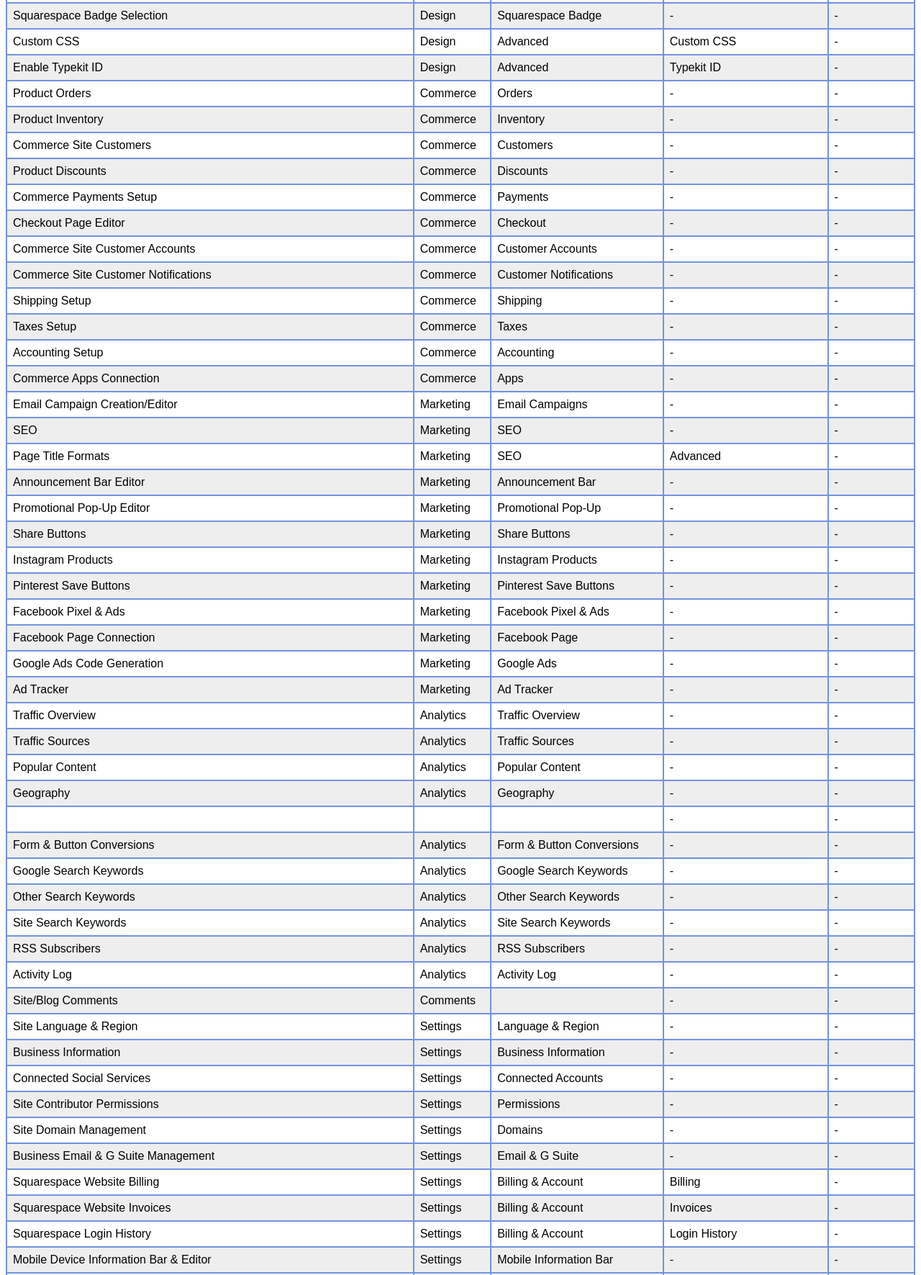
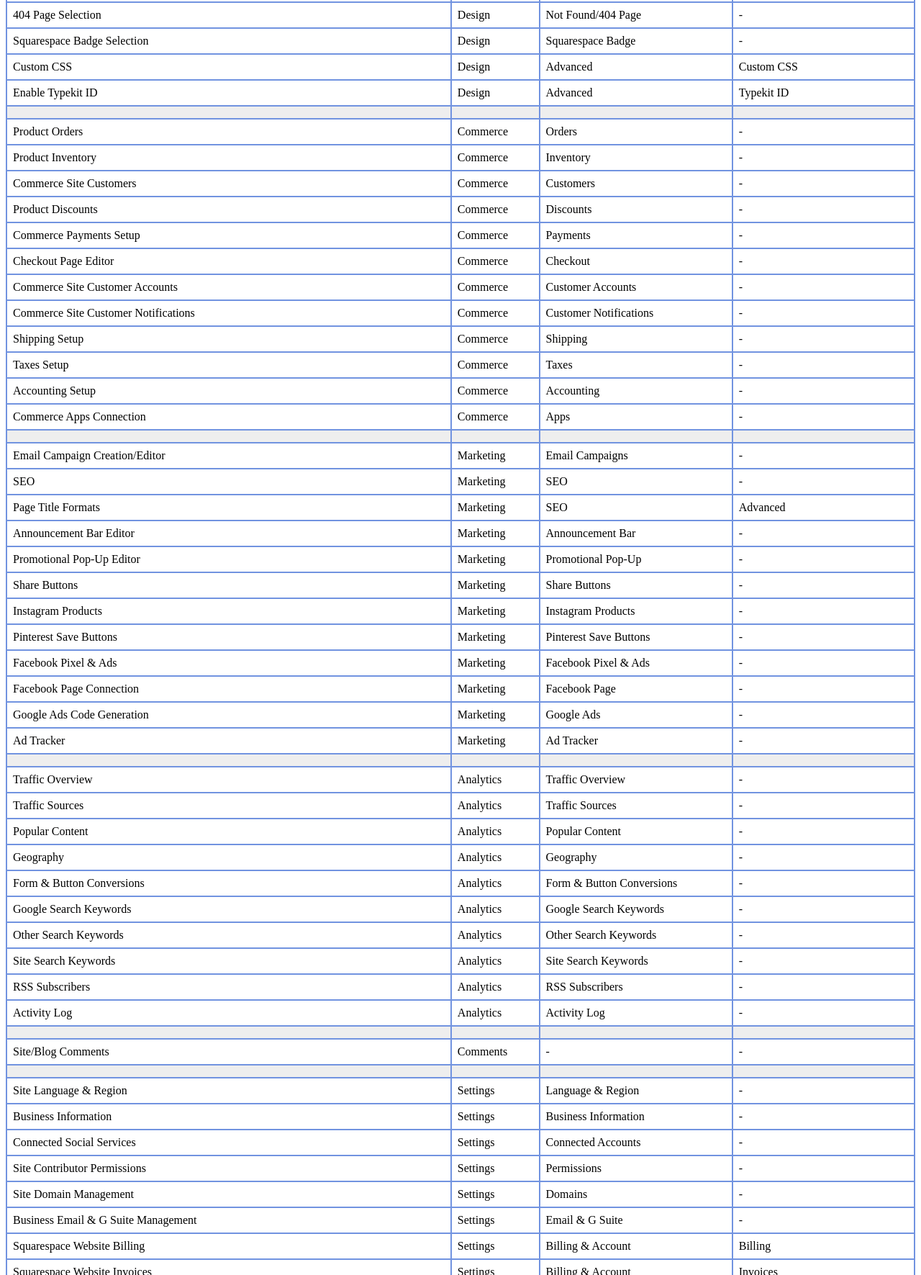
Before and after one commit to seananderson13/Filter-Table, a plain HTML site: page index.html in a window 1280 px wide. Shown: the part 444-2215 px from the top of the page at 72% size. Drawn offline with nearby package versions, Linux system fonts and the light colour scheme.

Commit message:
Update on all code
HTML finalized to working point, CSS tweaked to make the table more
legible, and the README file edited for readability.

```diff
--- a/index.html
+++ b/index.html
@@ -15,7 +15,7 @@
 
 <h2>Filter Table</h2>
 
-<p>Type something in the input field to search the table for first names, last names, or emails:</p>
+<p>Type something in the input field to search the table for what Squarespace Sidebar feature you're looking for or how to get there:</p>
 
 <input id="myInput" type="text" placeholder="Search...">
 
@@ -28,7 +28,6 @@
       <th>First Step</th>
       <th>Second Step</th>
       <th>Third Step</th>
-      <th>Fourth Step</th>
     </tr>
   </thead>
   <tbody id="myTable">
@@ -37,13 +36,17 @@
       <td>Pages</td>
       <td>-</td>
       <td>-</td>
-      <td>-</td>
+    </tr>
+    <tr class="blank">
+      <td></td>
+      <td></td>
+      <td></td>
+      <td></td>
     </tr>
     <tr>
       <td>Logo & Title</td>
       <td>Design</td>
       <td>Logo & Title</td>
-      <td>-</td>
       <td>-</td>
     </tr>
     <tr>
@@ -51,13 +54,11 @@
       <td>Design</td>
       <td>Template</td>
       <td>-</td>
-      <td>-</td>
     </tr>
     <tr>
       <td>Site Style Editor</td>
       <td>Design</td>
       <td>Site Styles</td>
-      <td>-</td>
       <td>-</td>
     </tr>
     <tr>
@@ -65,13 +66,11 @@
       <td>Design</td>
       <td>Lock Screen</td>
       <td>-</td>
-      <td>-</td>
     </tr>
     <tr>
       <td>Checkout Page Editor</td>
       <td>Design</td>
       <td>Checkout Page</td>
-      <td>-</td>
       <td>-</td>
     </tr>
     <tr>
@@ -79,13 +78,11 @@
       <td>Design</td>
       <td>Not Found/404 Page</td>
       <td>-</td>
-      <td>-</td>
     </tr>
     <tr>
       <td>Squarespace Badge Selection</td>
       <td>Design</td>
       <td>Squarespace Badge</td>
-      <td>-</td>
       <td>-</td>
     </tr>
     <tr>
@@ -93,20 +90,23 @@
       <td>Design</td>
       <td>Advanced</td>
       <td>Custom CSS</td>
-      <td>-</td>
     </tr>
     <tr>
       <td>Enable Typekit ID</td>
       <td>Design</td>
       <td>Advanced</td>
       <td>Typekit ID</td>
-      <td>-</td>
+    </tr>
+    <tr class="blank">
+      <td></td>
+      <td></td>
+      <td></td>
+      <td></td>
     </tr>
     <tr>
       <td>Product Orders</td>
       <td>Commerce</td>
       <td>Orders</td>
-      <td>-</td>
       <td>-</td>
     </tr>
     <tr>
@@ -114,13 +114,11 @@
       <td>Commerce</td>
       <td>Inventory</td>
       <td>-</td>
-      <td>-</td>
     </tr>
     <tr>
       <td>Commerce Site Customers</td>
       <td>Commerce</td>
       <td>Customers</td>
-      <td>-</td>
       <td>-</td>
     </tr>
     <tr>
@@ -128,13 +126,11 @@
       <td>Commerce</td>
       <td>Discounts</td>
       <td>-</td>
-      <td>-</td>
     </tr>
     <tr>
       <td>Commerce Payments Setup</td>
       <td>Commerce</td>
       <td>Payments</td>
-      <td>-</td>
       <td>-</td>
     </tr>
     <tr>
@@ -142,13 +138,11 @@
       <td>Commerce</td>
       <td>Checkout</td>
       <td>-</td>
-      <td>-</td>
     </tr>
     <tr>
       <td>Commerce Site Customer Accounts</td>
       <td>Commerce</td>
       <td>Customer Accounts</td>
-      <td>-</td>
       <td>-</td>
     </tr>
     <tr>
@@ -156,13 +150,11 @@
       <td>Commerce</td>
       <td>Customer Notifications</td>
       <td>-</td>
-      <td>-</td>
     </tr>
     <tr>
       <td>Shipping Setup</td>
       <td>Commerce</td>
       <td>Shipping</td>
-      <td>-</td>
       <td>-</td>
     </tr>
     <tr>
@@ -170,13 +162,11 @@
       <td>Commerce</td>
       <td>Taxes</td>
       <td>-</td>
-      <td>-</td>
     </tr>
     <tr>
       <td>Accounting Setup</td>
       <td>Commerce</td>
       <td>Accounting</td>
-      <td>-</td>
       <td>-</td>
     </tr>
     <tr>
@@ -184,13 +174,17 @@
       <td>Commerce</td>
       <td>Apps</td>
       <td>-</td>
-      <td>-</td>
+    </tr>
+    <tr class="blank">
+      <td></td>
+      <td></td>
+      <td></td>
+      <td></td>
     </tr>
     <tr>
       <td>Email Campaign Creation/Editor</td>
       <td>Marketing</td>
       <td>Email Campaigns</td>
-      <td>-</td>
       <td>-</td>
     </tr>
     <tr>
@@ -198,20 +192,17 @@
       <td>Marketing</td>
       <td>SEO</td>
       <td>-</td>
-      <td>-</td>
     </tr>
     <tr>
       <td>Page Title Formats</td>
       <td>Marketing</td>
       <td>SEO</td>
       <td>Advanced</td>
-      <td>-</td>
     </tr>
     <tr>
       <td>Announcement Bar Editor</td>
       <td>Marketing</td>
       <td>Announcement Bar</td>
-      <td>-</td>
       <td>-</td>
     </tr>
     <tr>
@@ -219,13 +210,11 @@
       <td>Marketing</td>
       <td>Promotional Pop-Up</td>
       <td>-</td>
-      <td>-</td>
     </tr>
     <tr>
       <td>Share Buttons</td>
       <td>Marketing</td>
       <td>Share Buttons</td>
-      <td>-</td>
       <td>-</td>
     </tr>
     <tr>
@@ -233,13 +222,11 @@
       <td>Marketing</td>
       <td>Instagram Products</td>
       <td>-</td>
-      <td>-</td>
     </tr>
     <tr>
       <td>Pinterest Save Buttons</td>
       <td>Marketing</td>
       <td>Pinterest Save Buttons</td>
-      <td>-</td>
       <td>-</td>
     </tr>
     <tr>
@@ -247,13 +234,11 @@
       <td>Marketing</td>
       <td>Facebook Pixel & Ads</td>
       <td>-</td>
-      <td>-</td>
     </tr>
     <tr>
       <td>Facebook Page Connection</td>
       <td>Marketing</td>
       <td>Facebook Page</td>
-      <td>-</td>
       <td>-</td>
     </tr>
     <tr>
@@ -261,20 +246,23 @@
       <td>Marketing</td>
       <td>Google Ads</td>
       <td>-</td>
-      <td>-</td>
     </tr>
     <tr>
       <td>Ad Tracker</td>
       <td>Marketing</td>
       <td>Ad Tracker</td>
       <td>-</td>
-      <td>-</td>
+    </tr>
+    <tr class="blank">
+      <td></td>
+      <td></td>
+      <td></td>
+      <td></td>
     </tr>
     <tr>
       <td>Traffic Overview</td>
       <td>Analytics</td>
       <td>Traffic Overview</td>
-      <td>-</td>
       <td>-</td>
     </tr>
     <tr>
@@ -282,13 +270,11 @@
       <td>Analytics</td>
       <td>Traffic Sources</td>
       <td>-</td>
-      <td>-</td>
     </tr>
     <tr>
       <td>Popular Content</td>
       <td>Analytics</td>
       <td>Popular Content</td>
-      <td>-</td>
       <td>-</td>
     </tr>
     <tr>
@@ -296,20 +282,11 @@
       <td>Analytics</td>
       <td>Geography</td>
       <td>-</td>
-      <td>-</td>
-    </tr>
-    <tr>
-      <td></td>
-      <td></td>
-      <td></td>
-      <td>-</td>
-      <td>-</td>
     </tr>
     <tr>
       <td>Form & Button Conversions</td>
       <td>Analytics</td>
       <td>Form & Button Conversions</td>
-      <td>-</td>
       <td>-</td>
     </tr>
     <tr>
@@ -317,13 +294,11 @@
       <td>Analytics</td>
       <td>Google Search Keywords</td>
       <td>-</td>
-      <td>-</td>
     </tr>
     <tr>
       <td>Other Search Keywords</td>
       <td>Analytics</td>
       <td>Other Search Keywords</td>
-      <td>-</td>
       <td>-</td>
     </tr>
     <tr>
@@ -331,13 +306,11 @@
       <td>Analytics</td>
       <td>Site Search Keywords</td>
       <td>-</td>
-      <td>-</td>
     </tr>
     <tr>
       <td>RSS Subscribers</td>
       <td>Analytics</td>
       <td>RSS Subscribers</td>
-      <td>-</td>
       <td>-</td>
     </tr>
     <tr>
@@ -345,20 +318,29 @@
       <td>Analytics</td>
       <td>Activity Log</td>
       <td>-</td>
-      <td>-</td>
+    </tr>
+    <tr class="blank">
+      <td></td>
+      <td></td>
+      <td></td>
+      <td></td>
     </tr>
     <tr>
       <td>Site/Blog Comments</td>
       <td>Comments</td>
-      <td></td>
       <td>-</td>
       <td>-</td>
+    </tr>
+    <tr class="blank">
+      <td></td>
+      <td></td>
+      <td></td>
+      <td></td>
     </tr>
     <tr>
       <td>Site Language & Region</td>
       <td>Settings</td>
       <td>Language & Region</td>
-      <td>-</td>
       <td>-</td>
     </tr>
     <tr>
@@ -366,13 +348,11 @@
       <td>Settings</td>
       <td>Business Information</td>
       <td>-</td>
-      <td>-</td>
     </tr>
     <tr>
       <td>Connected Social Services</td>
       <td>Settings</td>
       <td>Connected Accounts</td>
-      <td>-</td>
       <td>-</td>
     </tr>
     <tr>
@@ -380,13 +360,11 @@
       <td>Settings</td>
       <td>Permissions</td>
       <td>-</td>
-      <td>-</td>
     </tr>
     <tr>
       <td>Site Domain Management</td>
       <td>Settings</td>
       <td>Domains</td>
-      <td>-</td>
       <td>-</td>
     </tr>
     <tr>
@@ -394,34 +372,29 @@
       <td>Settings</td>
       <td>Email & G Suite</td>
       <td>-</td>
-      <td>-</td>
     </tr>
     <tr>
       <td>Squarespace Website Billing</td>
       <td>Settings</td>
       <td>Billing & Account</td>
       <td>Billing</td>
-      <td>-</td>
     </tr>
     <tr>
       <td>Squarespace Website Invoices</td>
       <td>Settings</td>
       <td>Billing & Account</td>
       <td>Invoices</td>
-      <td>-</td>
     </tr>
     <tr>
       <td>Squarespace Login History</td>
       <td>Settings</td>
       <td>Billing & Account</td>
       <td>Login History</td>
-      <td>-</td>
     </tr>
     <tr>
       <td>Mobile Device Information Bar & Editor</td>
       <td>Settings</td>
       <td>Mobile Information Bar</td>
-      <td>-</td>
       <td>-</td>
     </tr>
     <tr>
@@ -429,13 +402,11 @@
       <td>Settings</td>
       <td>Cookies & Visitor Data</td>
       <td>-</td>
-      <td>-</td>
     </tr>
     <tr>
       <td>Blogging Page Settings</td>
       <td>Settings</td>
       <td>Blogging</td>
-      <td>-</td>
       <td>-</td>
     </tr>
     <tr>
@@ -522,6 +493,12 @@
       <td>Circle Labs</td>
       <td>-</td>
     </tr>
+    <tr class="blank">
+      <td></td>
+      <td></td>
+      <td></td>
+      <td></td>
+    </tr>
     <tr>
       <td>Squarespace Knowledge Base</td>
       <td>Help</td>
@@ -540,7 +517,6 @@
       <td>Webinars</td>
       <td>-</td>
     </tr>
-
   </tbody>
 </table>
 
--- a/resources/stylesheets/styles.css
+++ b/resources/stylesheets/styles.css
@@ -1,8 +1,10 @@
 #myInput {
   font-family: Merriweather, Arial, sans-serif;
-  padding: 5px;
+  font-size: 1.2rem;
+  padding: 10px;
   margin: 5px 0px;
   border: 2px solid #7193E0;
+  width: 50%;
 }
 
 table {
@@ -16,7 +18,7 @@ h2, thead {
 }
 
 tbody tr, p {
-  font-family: Merriweather, Arial, sans-serif;
+  font-family: Merriweather, Times New Roman, serif;
 }
 
 td, th {
@@ -25,6 +27,6 @@ td, th {
   padding: 8px;
 }
 
-tr:nth-child(even) {
+.blank {
   background-color: #eee;
 }
```
Also changed, not shown: 1 other file.
